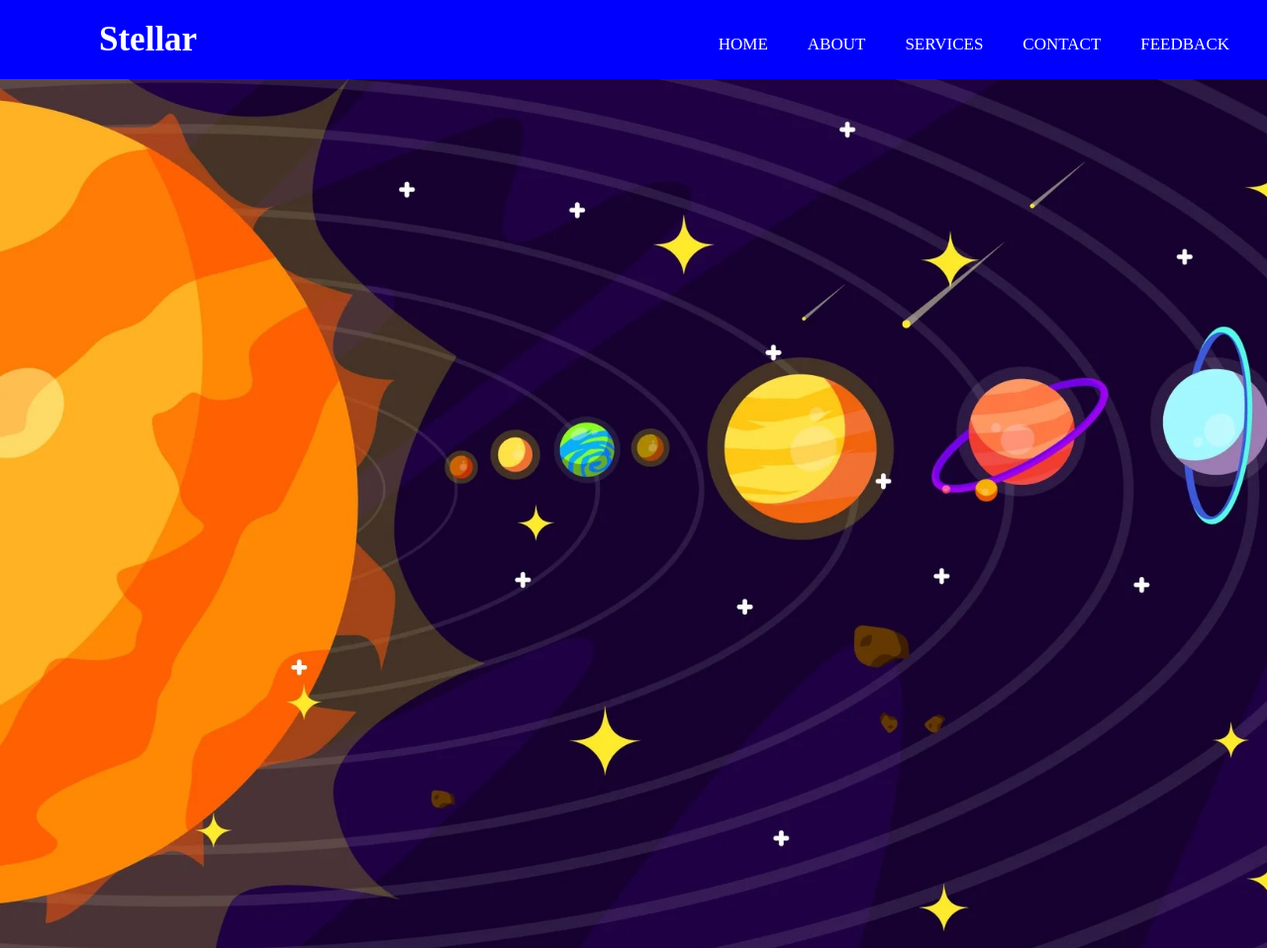
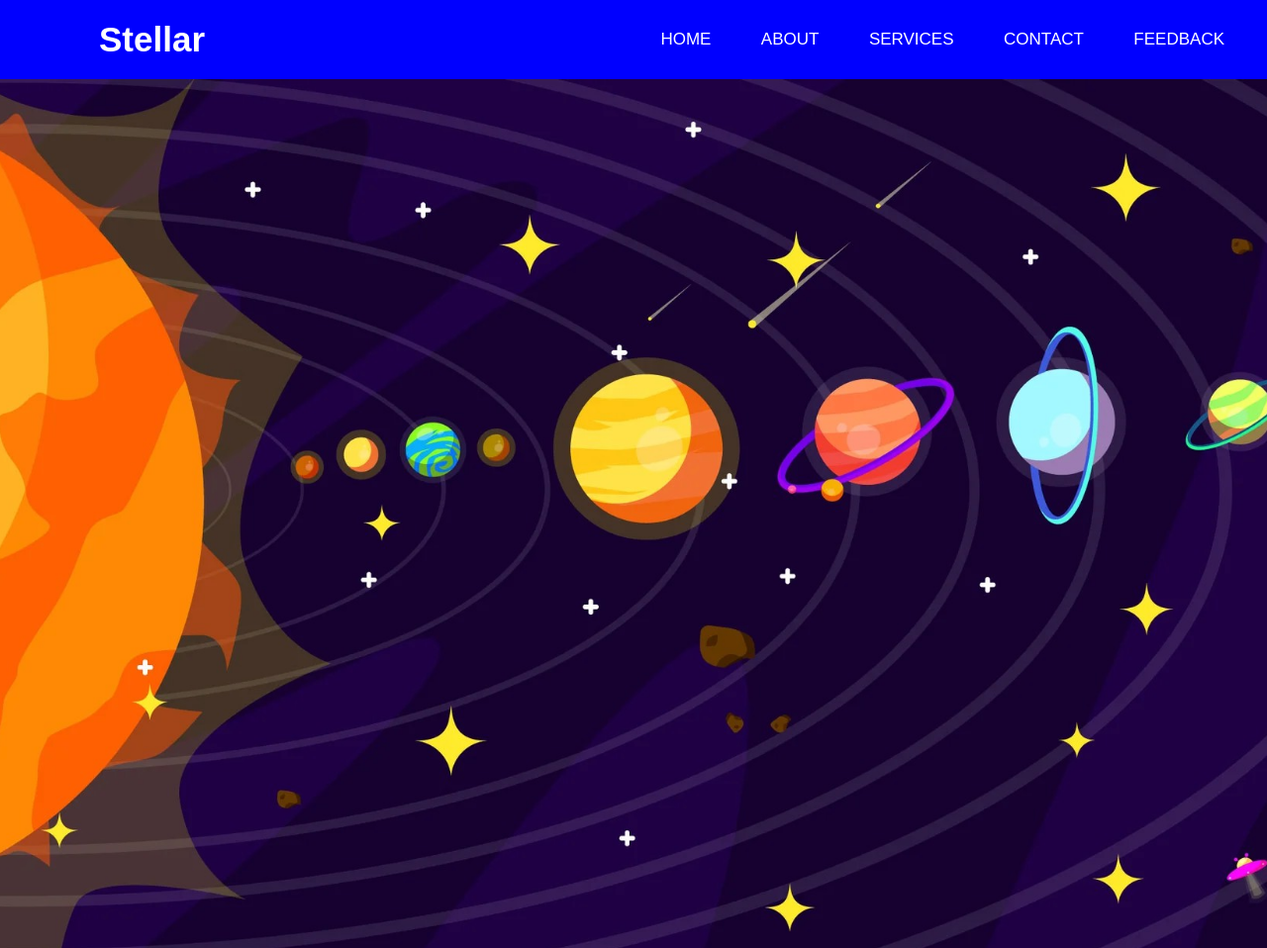
Before and after one commit to navyasri-k-02/navbar, a plain HTML site: page index.html in a window 1280 px wide. Shown: the whole page at 99% size. Drawn offline with Linux system fonts and the light colour scheme.

Commit message:
first commit

```diff
--- a/css/style.css
+++ b/css/style.css
@@ -1,4 +1,4 @@
-*{
+* {
     padding: 0;
     margin: 0;
     text-decoration: none;
@@ -6,8 +6,8 @@
     box-sizing: border-box;
 }
 
-body{
-    font-family: montserrat;
+body {
+    font-family: 'Montserrat', sans-serif;
 }
 
 nav {
@@ -32,7 +32,7 @@ nav ul {
 nav ul li {
     display: inline-block;
     line-height: 80px;
-    margin: 5px;
+    margin: 0 10px; /* spacing between elements */
 }
 
 nav ul li a {
@@ -44,8 +44,8 @@ nav ul li a {
 }
 
 a.active, a:hover {
-    background: #1b99ff;
-    transition: .5s;
+    background: black;
+    transition: 0.5s;
 }
 
 .checkbtn {
@@ -62,6 +62,7 @@ a.active, a:hover {
     display: none;
 }
 
+/* Responsive for medium screens */
 @media (max-width: 952px) {
     label.logo {
         font-size: 30px;
@@ -73,6 +74,7 @@ a.active, a:hover {
     }
 }
 
+/* Responsive for mobile view */
 @media (max-width: 858px) {
     .checkbtn {
         display: block;
@@ -82,15 +84,16 @@ a.active, a:hover {
         position: fixed;
         width: 100%;
         height: 100vh;
-        background:transparent;
+        background:transparent; /* better readability */
         top: 80px;
         left: -100%;
         text-align: center;
-        transition: all .5s;
+        transition: all 0.5s ease;
     }
 
     nav ul li {
         display: block;
+        margin: 20px 0;
         line-height: 30px;
     }
 
@@ -107,9 +110,12 @@ a.active, a:hover {
         left: 0;
     }
 }
-section{
 
-    background-image:url("../image/background.jpg");
+/* Section styling with corrected background */
+section {
+    background-image: url("../image/background.jpg");
+    background-repeat: no-repeat;
     background-size: cover;
+    background-position: center;
     height: calc(120vh - 80px);
 }
```
